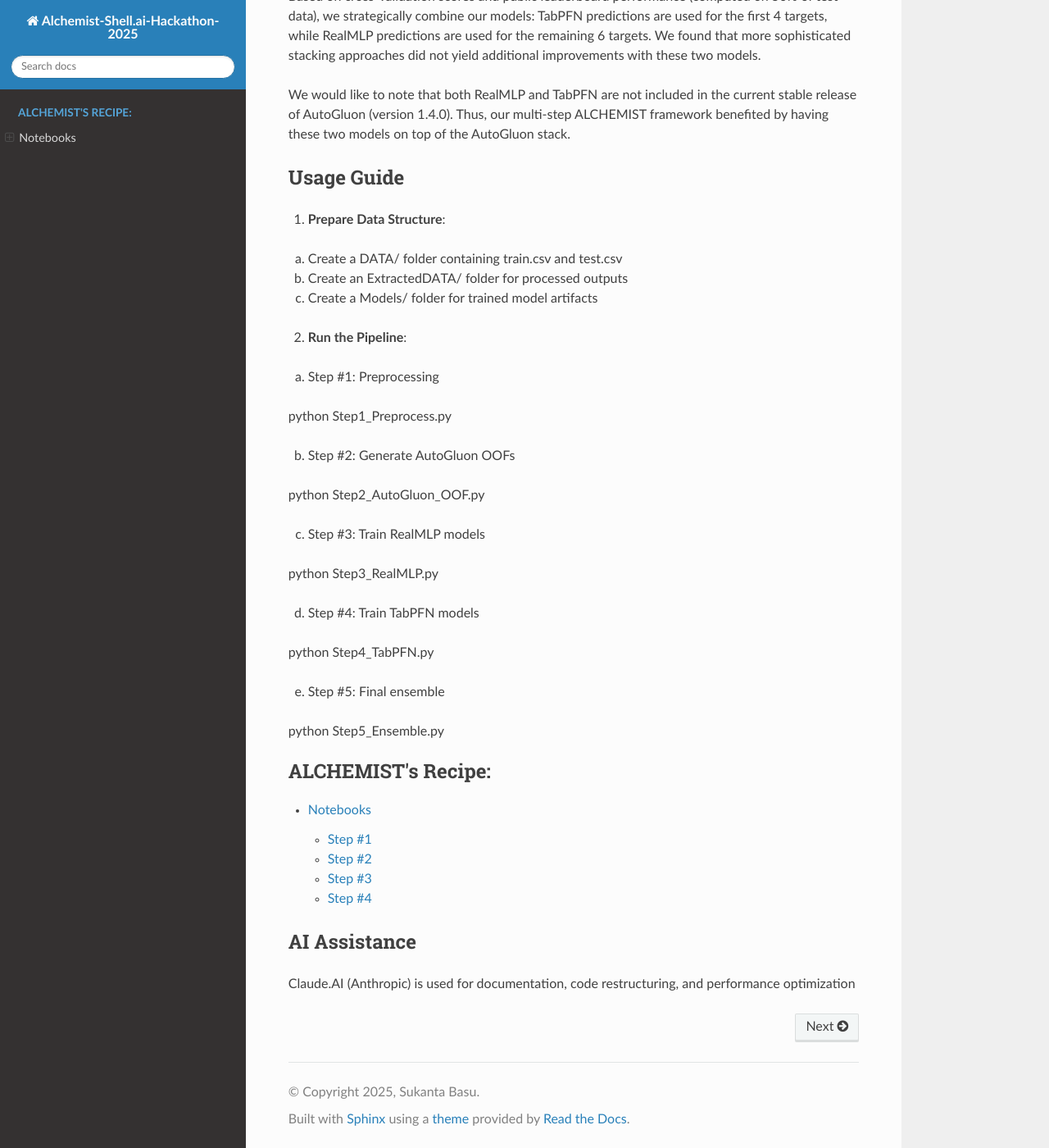
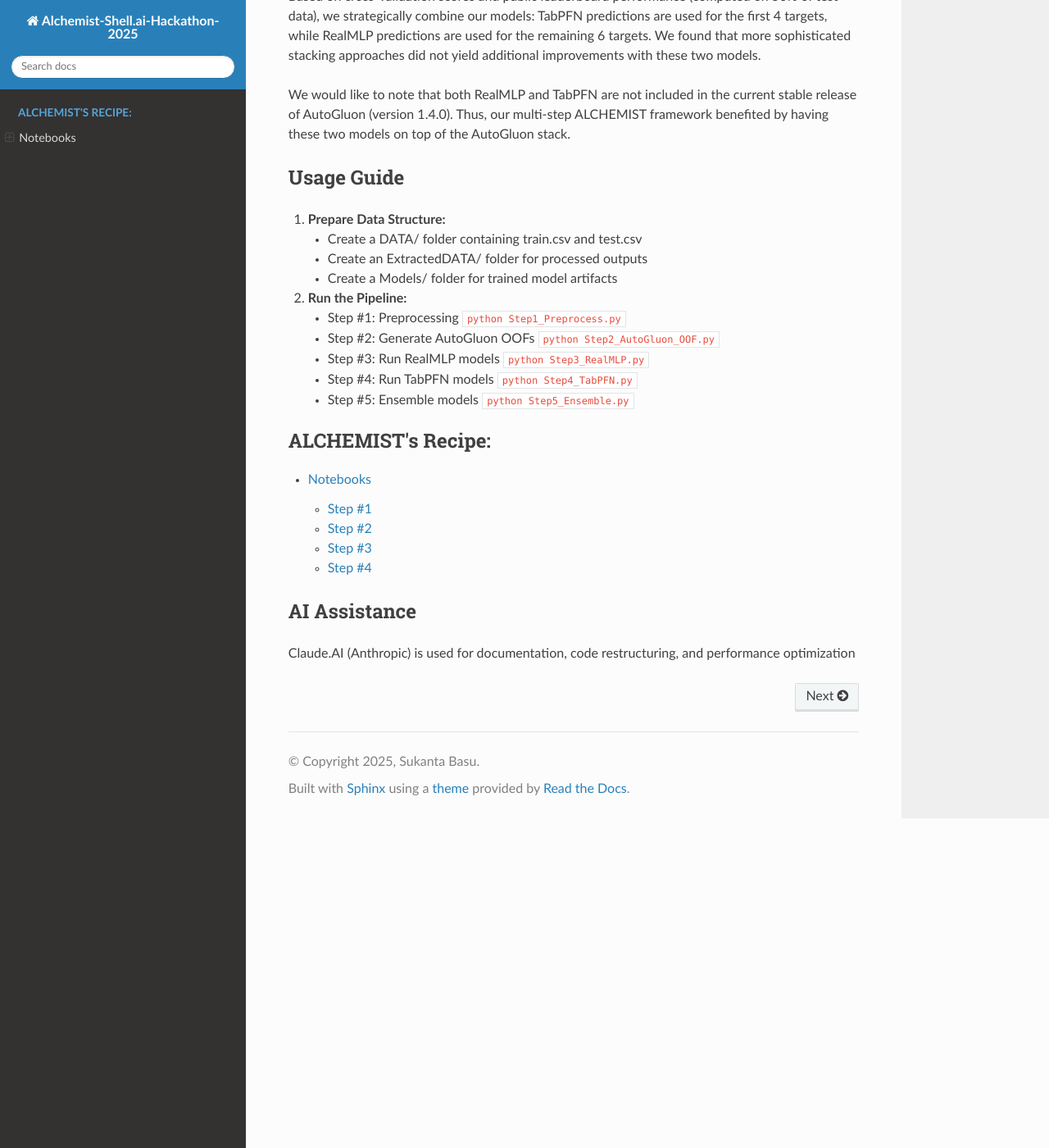
Before and after one commit to Sukantabasu/alchemist-shell.ai-hackathon-2025, a Sphinx documentation site: the page built from docs/source/index.rst, in a window 1280 px wide and 1400 px high, scrolled down 2128 px. Shown: the whole window at 82% size. Built offline with Sphinx 7.4.7 and the Read the Docs theme 3.1.0, drawn with Linux system fonts in a browser that asks for light colours; pages that are not in the unit, such as notebooks, are missing from menus.

Commit message:
Update index.rst

```diff
--- a/docs/source/index.rst
+++ b/docs/source/index.rst
@@ -65,36 +65,24 @@ We would like to note that both RealMLP and TabPFN are not included in the curre
 Usage Guide
 ------------
 
-1. **Prepare Data Structure**:
+1. **Prepare Data Structure:**
 
-a. Create a DATA/ folder containing train.csv and test.csv
+   * Create a DATA/ folder containing train.csv and test.csv
+   * Create an ExtractedDATA/ folder for processed outputs
+   * Create a Models/ folder for trained model artifacts
 
-b. Create an ExtractedDATA/ folder for processed outputs
+2. **Run the Pipeline:**
 
-c. Create a Models/ folder for trained model artifacts
-
-2. **Run the Pipeline**::
-
-a. Step #1: Preprocessing
-
-python Step1_Preprocess.py
-
-b. Step #2: Generate AutoGluon OOFs
-
-python Step2_AutoGluon_OOF.py
-
-c. Step #3: Train RealMLP models
-
-python Step3_RealMLP.py
-
-d. Step #4: Train TabPFN models
-
-python Step4_TabPFN.py
-
-e. Step #5: Final ensemble
-
-python Step5_Ensemble.py
-
+   * Step #1: Preprocessing
+     ``python Step1_Preprocess.py``
+   * Step #2: Generate AutoGluon OOFs
+     ``python Step2_AutoGluon_OOF.py``
+   * Step #3: Run RealMLP models
+     ``python Step3_RealMLP.py``
+   * Step #4: Run TabPFN models
+     ``python Step4_TabPFN.py``
+   * Step #5: Ensemble models
+     ``python Step5_Ensemble.py``
 
 .. toctree::
    :maxdepth: 2
```
